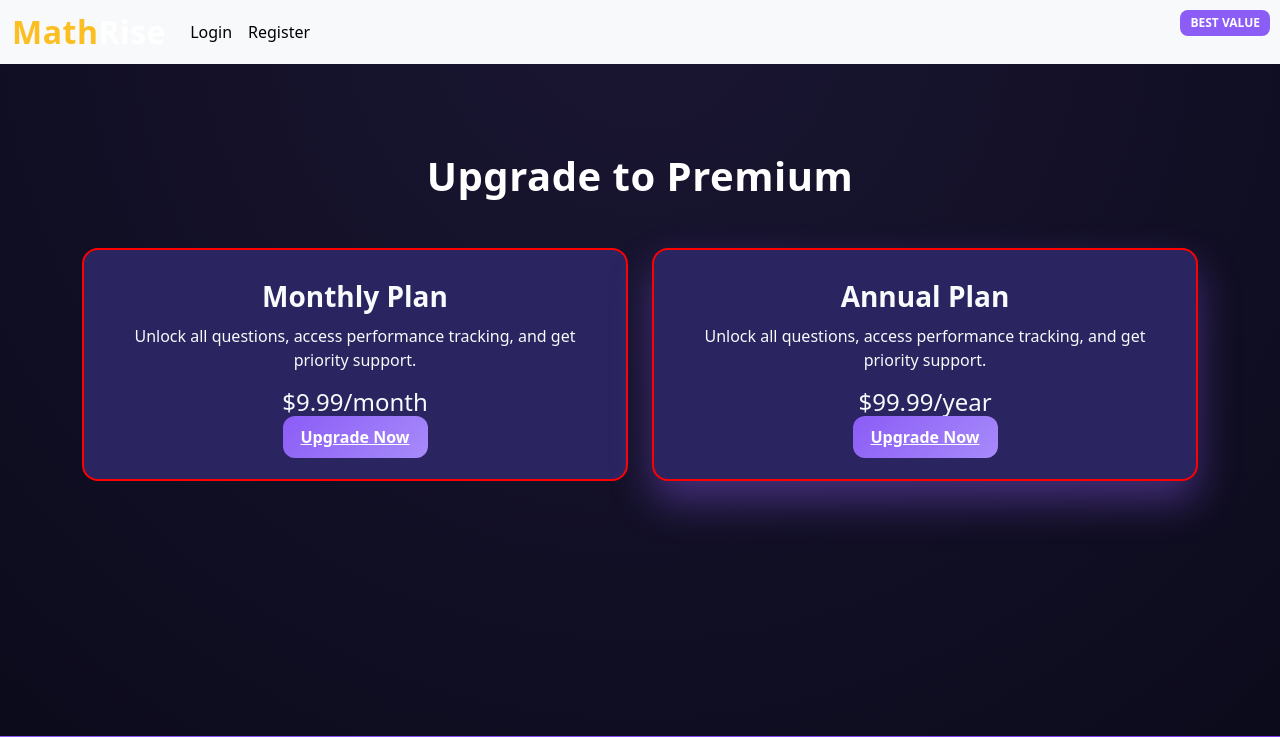
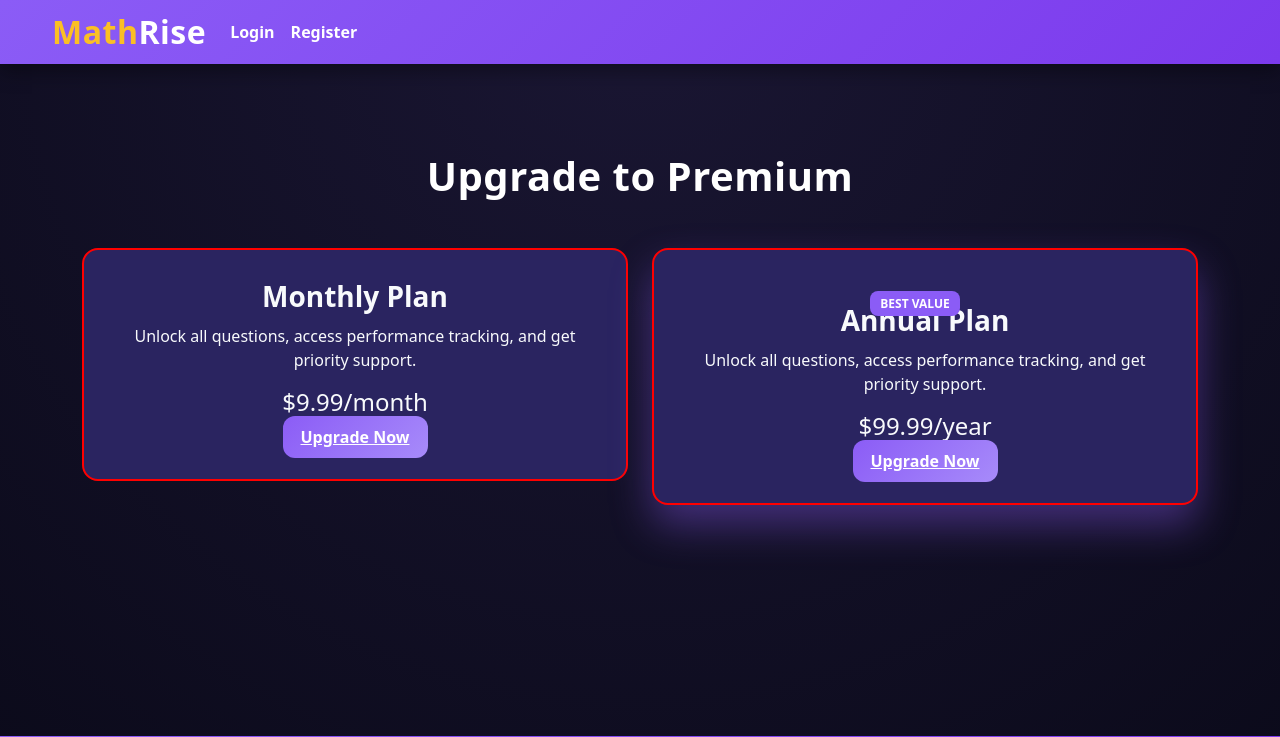
Before and after one commit to Ryan-ford25/Milestone-project-4, a Django app: page /upgrade/ in a window 1280 px wide. Shown: the top 737 px of the page. Run offline with Django 5.2, Linux system fonts and the light colour scheme; some libraries are stand-ins or nearby versions.

Commit message:
Adjusting the css on the new navbar to match the rest of the site

```diff
--- a/static/css/base.css
+++ b/static/css/base.css
@@ -341,7 +341,7 @@ footer{
 
 .popular::before{
   content:"BEST VALUE";
-  position:absolute;
+  position:relative;
   top:10px;
   right:10px;
   background:#8B5CF6;
--- a/templates/base.html
+++ b/templates/base.html
@@ -42,7 +42,7 @@
     <title>MathRise {% block extra_title %}{% endblock %}</title>
   </head>
   <body>
-    <nav class="navbar navbar-expand-lg bg-body-tertiary">
+    <nav id="topnav" class="navbar navbar-expand-lg bg-body-tertiary">
         <div class="container-fluid">
 
             <!-- Logo -->
```
